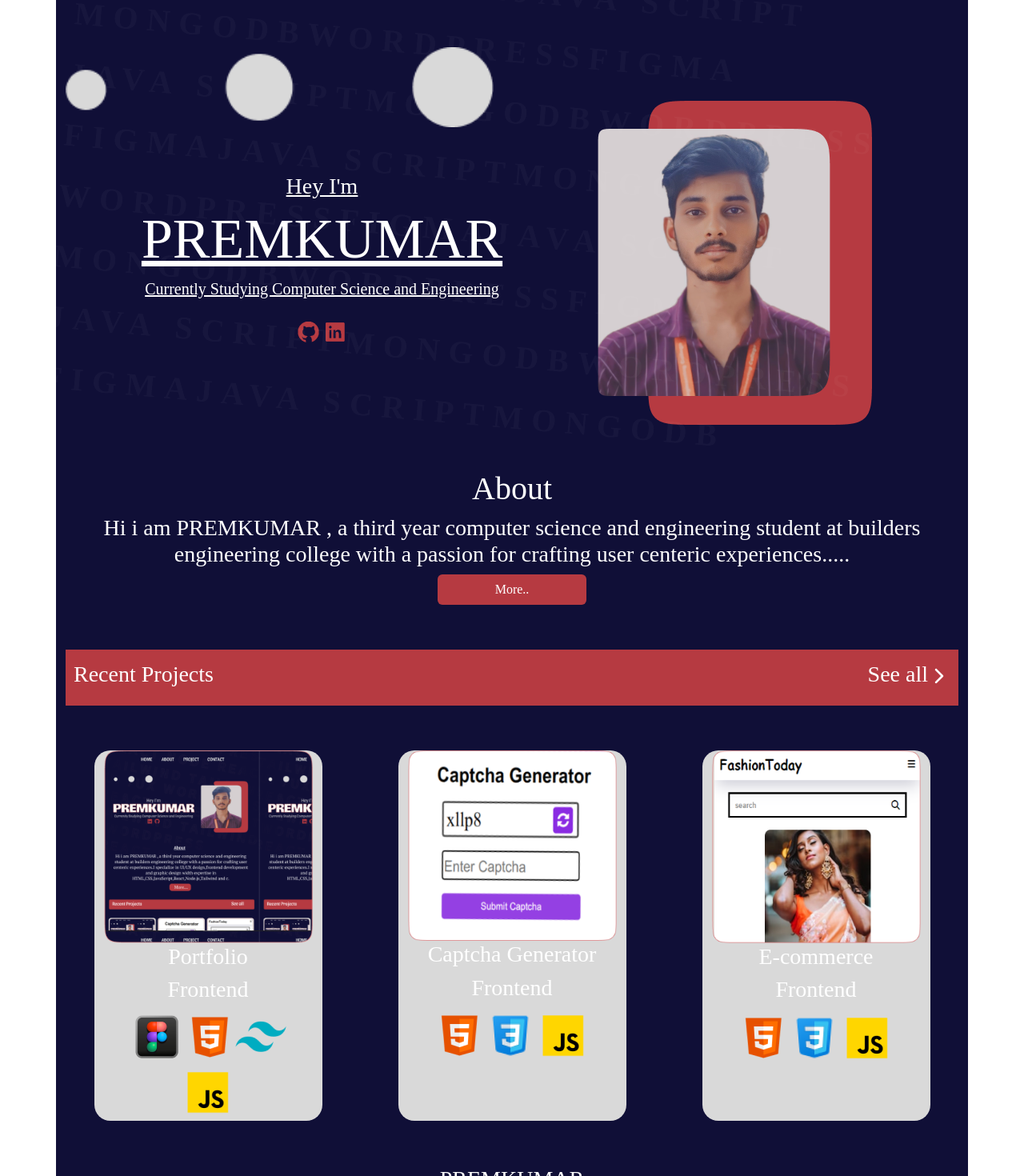
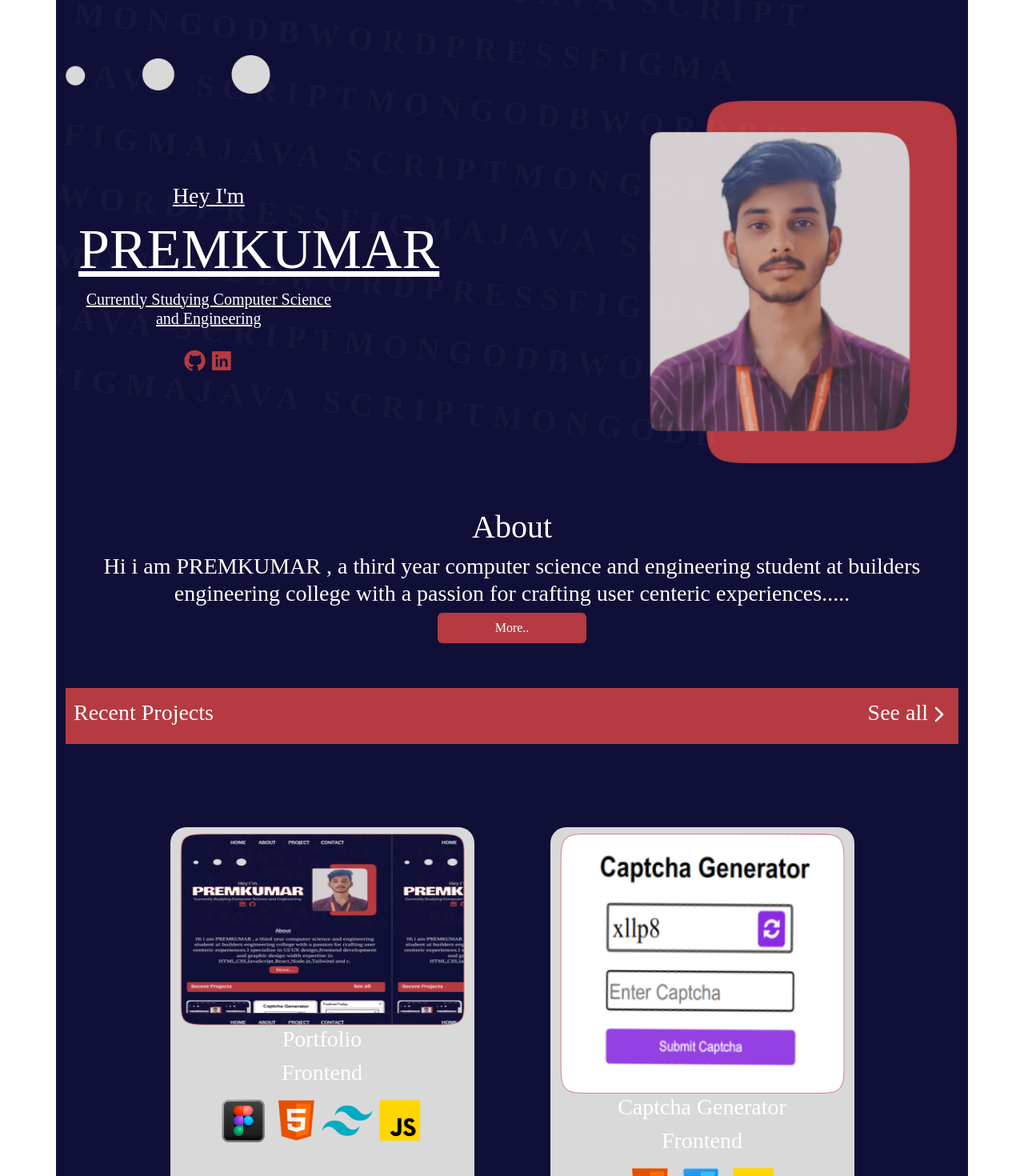
Before and after one commit to premkumar1403/Frontend, a React (Create React App) app: page / in a window 1280 px wide. Shown: the part 420-1890 px from the top of the page at 80% size. Built offline with nearby package versions, Linux system fonts and the light colour scheme; a web font is replaced by a local one.

Commit message:
projects section responsiveness to be added

```diff
--- a/src/Components/Home.jsx
+++ b/src/Components/Home.jsx
@@ -62,8 +62,8 @@ const Home = () => {
             <p>MONGODB</p>
           </motion.div>
           <div
-            className="row col-sm-3 col-md-4  text-left"
-            style={{ position: "absolute" ,marginTop:'-45%'}}
+            className="row col-10 text-left col-sm-3 col-md-4 col-lg-5"
+            style={{ position: "absolute", marginTop: "-45%" }}
           >
             <motion.div
               className="position-relative"
@@ -72,15 +72,15 @@ const Home = () => {
               animate={{ opacity: 1 }}
               transition={{ delay: 0.5, duration: 2 }}
             >
-              <img src="circle.png" alt="circle" height={100}/>
+              <img src="circle.png" alt="circle" style={{heigth:"10vh",width:"20vw"}} />
             </motion.div>
           </div>
           <div
-            className="row d-flex align-items-center"
+            className="d-lg-flex col-lg-6 align-items-lg-center"
             style={{ marginTop: "-40%" }}
           >
             <motion.div
-              className="col-md-7 text-center"
+              className="col-8 text-center col-sm-9 offset-sm-2 col-md-7 m-lg-3"
               initial={{ opacity: 0 }}
               animate={{ opacity: 1 }}
               transition={{ delay: 1, duration: 0.5 }}
@@ -104,12 +104,12 @@ const Home = () => {
               <img src="LinkedIn.png" alt="linkedin" />
             </motion.div>
             <motion.div
-              className="col-md-5"
+              className="col-8 offset-2 col-sm-6 offset-sm-3 col-md-5 offset-lg-8"
               initial={{ opacity: 0 }}
               animate={{ opacity: 1 }}
               transition={{ delay: 1.5, duration: 3 }}
             >
-              <img src="premphoto.png" alt="prem" />
+              <img src="premphoto.png" alt="prem" style={{heigth:"30vh",width:"30vw"}}/>
             </motion.div>
           </div>
         </div>
@@ -161,7 +161,7 @@ const Home = () => {
           transition={{ delay: 3, duration: 0.5 }}
         >
           <motion.div
-            className="col-md-3 text-center"
+            className="col-8 mt-5 col-sm-8 col-md-5 col-lg-3 col-xl-4 text-center"
             id="lists"
             whileHover={{ scale: 1.05 }}
             transition={{ duration: 0.3 }}
@@ -170,9 +170,8 @@ const Home = () => {
               <motion.img
                 src="project1.png"
                 alt="project1"
-                height={300}
-                width={300}
-                className="img-fluid"
+                style={{ height: "30vh", width: "60vw" }}
+                className="img-fluid mt-2"
                 initial={{ opacity: 0 }}
                 animate={{ opacity: 1 }}
                 transition={{ duration: 0.5 }}
@@ -188,7 +187,7 @@ const Home = () => {
             </div>
           </motion.div>
           <motion.div
-            className="offset-1 col-md-3 text-center"
+            className="col-8 mt-5 col-sm-8  offset-md-1 col-md-5 col-lg-3 col-xl-4 text-center"
             id="lists"
             whileHover={{ scale: 1.05 }}
             transition={{ duration: 0.3 }}
@@ -197,9 +196,8 @@ const Home = () => {
               <motion.img
                 src="captcha.png"
                 alt="project1"
-                height={300}
-                width={300}
-                className="img-fluid"
+                style={{ heigth: "25vh", width: "60vw" }}
+                className="img-fluid mt-2"
                 initial={{ opacity: 0 }}
                 animate={{ opacity: 1 }}
                 transition={{ duration: 0.5 }}
@@ -214,7 +212,7 @@ const Home = () => {
             </div>
           </motion.div>
           <motion.div
-            className="offset-1 col-md-3 offset-1 text-center"
+            className="col-8 col-sm-8 mt-5 offset-md-1 col-md-5 col-lg-3 col-xl-4 text-center"
             id="lists"
             whileHover={{ scale: 1.05 }}
             transition={{ duration: 0.3 }}
@@ -223,9 +221,8 @@ const Home = () => {
               <motion.img
                 src="ecommerce.png"
                 alt="project1"
-                height={300}
-                width={300}
-                className="img-fluid"
+                style={{ heigth: "25vh", width: "60vw" }}
+                className="img-fluid mt-2"
                 initial={{ opacity: 0 }}
                 animate={{ opacity: 1 }}
                 transition={{ duration: 0.5 }}
--- a/src/Components/Projects.jsx
+++ b/src/Components/Projects.jsx
@@ -32,7 +32,7 @@ const Projects = () => {
               <motion.img
                 src="/project1.png"
                 alt="project1"
-                className="img-fluid"
+                className="img-fluid mt-2"
                 initial={{ opacity: 0 }}
                 animate={{ opacity: 1 }}
                 transition={{ duration: 0.5 }}
@@ -63,7 +63,7 @@ const Projects = () => {
               <motion.img
                 src="captcha.png"
                 alt="project1"
-                className="img-fluid"
+                className="img-fluid mt-2"
                 initial={{ opacity: 0 }}
                 animate={{ opacity: 1 }}
                 transition={{ duration: 0.5 }}
@@ -89,7 +89,7 @@ const Projects = () => {
                 src="ecommerce.png"
                 alt="project1"
                 style={{ height: "25vh", width: "60vw" }}
-                className="img-fluid"
+                className="img-fluid mt-2"
                 initial={{ opacity: 0 }}
                 animate={{ opacity: 1 }}
                 transition={{ duration: 0.5 }}
@@ -115,7 +115,7 @@ const Projects = () => {
                 src="/weatherapp.png"
                 alt="weatherapp"
                 style={{ height: "25vh", width: "60vw", borderRadius: "20px" }}
-                className="img-fluid"
+                className="img-fluid mt-2"
                 initial={{ opacity: 0 }}
                 animate={{ opacity: 1 }}
                 transition={{ duration: 0.5 }}
@@ -141,7 +141,7 @@ const Projects = () => {
                 height={300}
                 width={300}
                 style={{ height: "25vh", width: "60vw", borderRadius: "20px" }}
-                className="img-fluid"
+                className="img-fluid mt-2"
                 initial={{ opacity: 0 }}
                 animate={{ opacity: 1 }}
                 transition={{ duration: 0.5 }}
@@ -166,7 +166,7 @@ const Projects = () => {
                 src="appstore.png"
                 alt="appstore"
                 style={{ height: "25vh", width: "60vw", borderRadius: "20px" }}
-                className="img-fluid"
+                className="img-fluid mt-2"
                 initial={{ opacity: 0 }}
                 animate={{ opacity: 1 }}
                 transition={{ duration: 0.5 }}
@@ -198,7 +198,7 @@ const Projects = () => {
                 src="ticketbooking.png"
                 alt="weatherapp"
                 style={{ height: "25vh", width: "60vw", borderRadius: "20px" }}
-                className="img-fluid"
+                className="img-fluid mt-2"
                 initial={{ opacity: 0 }}
                 animate={{ opacity: 1 }}
                 transition={{ duration: 0.5 }}
@@ -223,7 +223,7 @@ const Projects = () => {
                 height={300}
                 width={300}
                 style={{ height: "25vh", width: "60vw", borderRadius: "20px" }}
-                className="img-fluid"
+                className="img-fluid mt-2"
                 initial={{ opacity: 0 }}
                 animate={{ opacity: 1 }}
                 transition={{ duration: 0.5 }}
@@ -246,7 +246,7 @@ const Projects = () => {
                 src="foodblog.png"
                 alt="foodblog"
                 style={{ height: "25vh", width: "60vw", borderRadius: "20px" }}
-                className="img-fluid"
+                className="img-fluid mt-2"
                 initial={{ opacity: 0 }}
                 animate={{ opacity: 1 }}
                 transition={{ duration: 0.5 }}
```
